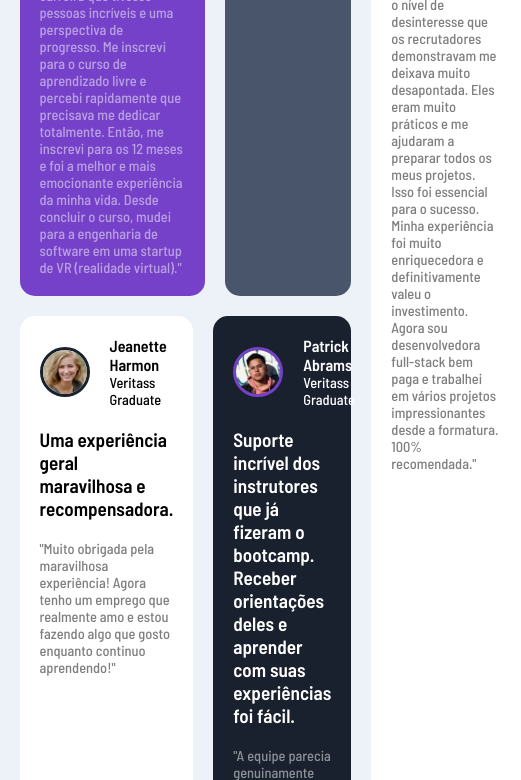
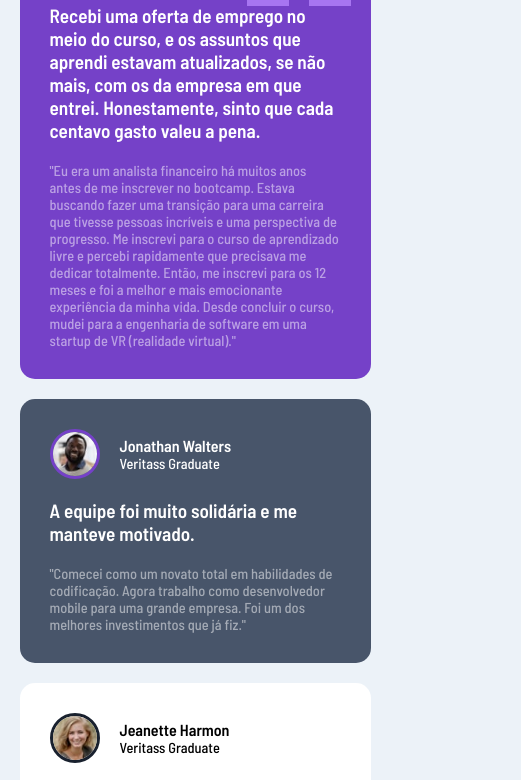
Before and after one commit to brunoclx/pagina-depoimentos, a plain HTML site: page index.html in a window 390 px wide. Shown: the part 116-896 px from the top of the page, 521 px wide, since content can reach past the window. Drawn offline with Linux system fonts and the light colour scheme.

Commit message:
Ajustes na versão mobile e adição do detalhe das aspas no primeiro item

```diff
--- a/assets/styles.css
+++ b/assets/styles.css
@@ -61,7 +61,7 @@ main{
 }
 
 #conteudo article{
-    padding: 20px;
+    padding: 30px;
     border-radius: 15px;
     height: 100%;
 }
@@ -102,6 +102,12 @@ main{
 
 #box-esquerdo {
     gap: 10px;
+}
+
+#box-esquerdo > :nth-child(odd) article:first-child{
+    background-image: url('bg-pattern-quotation.svg');
+    background-repeat: no-repeat;
+    background-position: top right 100px;
 }
 
 /* Primeira linha (par) → 2fr 1fr */
@@ -154,3 +160,27 @@ main{
 .bg-roxo, .bg-cinza, .bg-cinza-escuro{
     color: #fff;
 }
+
+@media (max-width: 768px) {
+    main{
+        display: flex;
+        justify-content: center;
+        align-items: start;
+        height: 100vh;
+        margin: 20px 0px;
+    }
+
+    #conteudo, #box-esquerdo > :nth-child(odd), #box-esquerdo > :nth-child(even){
+        grid-template-columns: 1fr;
+    }
+
+    #box-direito{
+        margin-bottom: 20px;
+    }
+
+    #box-esquerdo > :nth-child(odd) article:first-child{
+        background-image: url('bg-pattern-quotation.svg');
+        background-repeat: no-repeat;
+        background-position: top right 20px;
+    }
+}
```
